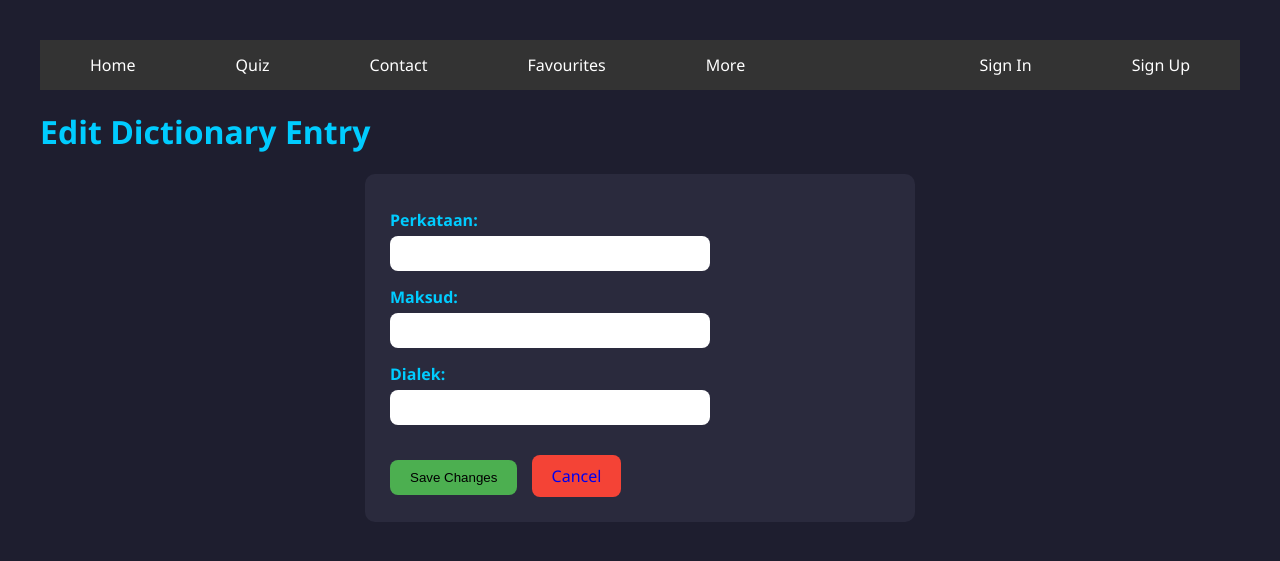
After one commit to KeemHEHE/SarawakDictionary-3-02, a Flask app: template templates/edit.html in a window 1280 px wide. The commit adds this page. Shown: the top 561 px of the page. Run offline with Flask 3, Linux system fonts and the light colour scheme; the template is opened without the code that fills it, so the values that code supplies are empty.

Commit message:
added edit button for edit dictionary entires

```diff
--- a/app.py
+++ b/app.py
@@ -1,10 +1,6 @@
 import sqlite3
-<<<<<<< HEAD
-from flask import Flask, request, redirect, url_for, render_template, flash, session
-=======
 import click
-from flask import Flask, request, redirect, url_for, render_template, g, current_app, flash
->>>>>>> 61ba5eb48ffc98b08a3b518e4b8c3dce3d56cbbc
+from flask import Flask, request, redirect, url_for, render_template, flash, session, g, current_app
 
 app = Flask(__name__)
 app.secret_key = "sarawakdictionary"
@@ -14,8 +10,11 @@ app.secret_key = "sarawakdictionary"
 
 @app.route('/', methods=['GET'])
 def index():
+    # Only show dictionary content if logged in
+    if not session.get('logged_in'):
+        return redirect(url_for('login'))
+
     query = request.args.get('query', '')
-    row = []
     conn = sqlite3.connect('sarawak_dictionary.db')
     cursor = conn.cursor()
     if query:
@@ -24,11 +23,7 @@ def index():
         cursor.execute("SELECT id, word, definition, dialect FROM words")
     rows = cursor.fetchall()
     conn.close()
-<<<<<<< HEAD
-    return render_template("home.html", results=results)
-=======
     return render_template("home.html", rows=rows)
->>>>>>> 61ba5eb48ffc98b08a3b518e4b8c3dce3d56cbbc
 
 @app.route('/add', methods=['POST'])
 def add():
@@ -58,25 +53,53 @@ def delete():
     conn.close()
     return redirect(url_for('index'))
 
+@app.route('/edit/<int:word_id>', methods=['GET'])
+def edit(word_id):
+    conn = sqlite3.connect('sarawak_dictionary.db')
+    cursor = conn.cursor()
+    cursor.execute("SELECT id, word, definition, dialect FROM words WHERE id = ?", (word_id,))
+    word = cursor.fetchone()
+    conn.close()
+
+    if not word:
+        flash('Entry not found')
+        return redirect(url_for('index'))
+
+    return render_template('edit.html', word=word)
+
+@app.route('/update', methods=['POST'])
+def update():
+    word_id = request.form['id']
+    word = request.form['word']
+    definition = request.form['definition']
+    dialect = request.form['dialect']
+
+    conn = sqlite3.connect('sarawak_dictionary.db')
+    cursor = conn.cursor()
+    cursor.execute("UPDATE words SET word = ?, definition = ?, dialect = ? WHERE id = ?",
+                  (word, definition, dialect, word_id))
+    conn.commit()
+    conn.close()
+
+    flash('Entry updated successfully')
+    return redirect(url_for('index'))
+
+# Database utility functions
 def get_db():
     if 'db' not in g:
-        g.db = sqlite3.connect('sarawak_dictionary.db')  # change name if needed
+        g.db = sqlite3.connect('sarawak_dictionary.db')
     return g.db
 
 def close_db(e=None):
+    """Close the database at the end of the request."""
     db = g.pop('db', None)
     if db is not None:
         db.close()
 
 def init_db():
     db = get_db()
-    with current_app.open_resource('schema.sql') as f:  # Make sure schema.sql exists
+    with current_app.open_resource('schema.sql') as f:
         db.executescript(f.read().decode('utf8'))
-
-def close_db(e=None):
-    """Close the database again at the end of the request."""
-    if hasattr(g, 'sqlite_db'):
-        g.sqlite_db.close()
 
 @click.command('init-db')
 def init_db_command():
@@ -88,10 +111,7 @@ def init_app(app):
     app.teardown_appcontext(close_db)
     app.cli.add_command(init_db_command)
 
-@app.route('/')
-def home():
-    return redirect(url_for('login'))
-
+# Authentication routes
 @app.route('/signup', methods=['GET', 'POST'])
 def signup():
     if request.method == 'POST':
@@ -148,7 +168,7 @@ def logout():
     session.pop('logged_in', None)
     session.pop('username', None)
     flash('You have been logged out')
-    return redirect(url_for('index'))
+    return redirect(url_for('login'))
 
 if __name__ == '__main__':
     app.run(debug=True)
--- /dev/null
+++ b/templates/edit.html
@@ -0,0 +1,141 @@
+<!DOCTYPE html>
+<html>
+<head>
+    <title>Edit Dictionary Entry - Sarawak Dictionary</title>
+    <style>
+        body {
+            font-family: 'Segoe UI', Tahoma, Geneva, Verdana, sans-serif;
+            background-color: #1e1e2f;
+            color: #f0f0f0;
+            padding: 40px;
+            margin: 0;
+        }
+        h1 {
+            color: #00ccff;
+            margin-top: 20px;
+        }
+        input[type=text] {
+            padding: 10px;
+            width: 300px;
+            border-radius: 8px;
+            border: none;
+            margin-bottom: 15px;
+            display: block;
+        }
+        label {
+            display: block;
+            margin-top: 10px;
+            margin-bottom: 5px;
+            font-weight: bold;
+            color: #00ccff;
+        }
+        button {
+            padding: 10px 20px;
+            background-color: #4CAF50;
+            color: #000;
+            border: none;
+            border-radius: 8px;
+            cursor: pointer;
+            margin-right: 10px;
+            margin-top: 20px;
+        }
+        button:hover {
+            background-color: #3e8e41;
+        }
+        .cancel-btn {
+            background-color: #f44336;
+        }
+        .cancel-btn:hover {
+            background-color: #d32f2f;
+        }
+        .edit-form {
+            background-color: #2a2a3d;
+            padding: 25px;
+            border-radius: 10px;
+            max-width: 500px;
+            margin: 0 auto;
+        }
+        .form-group {
+            margin-bottom: 15px;
+        }
+
+        /* Navigation Bar Styles */
+        ul.nav {
+            list-style-type: none;
+            margin: 0;
+            padding: 0;
+            overflow: hidden;
+            background-color: #333;
+        }
+
+        ul.nav li {
+            float: left;
+        }
+
+        ul.nav li.right {
+            float: right;
+        }
+
+        ul.nav li a {
+            display: block;
+            color: white;
+            text-align: center;
+            padding: 14px 50px;
+            text-decoration: none;
+        }
+
+        ul.nav li a:hover {
+            background-color: #111;
+        }
+    </style>
+</head>
+<body>
+    <!-- Navigation Bar -->
+    <ul class="nav">
+        <li><a href="/">Home</a></li>
+        <li><a href="#quiz">Quiz</a></li>
+        <li><a href="#contact">Contact</a></li>
+        <li><a href="#favourites">Favourites</a></li>
+        <li><a href="#more">More</a></li>
+
+        {% if session.get('logged_in') %}
+        <li class="right">
+            <a href="/logout">Logout ({{ session.get('username') }})</a>
+        </li>
+        {% else %}
+        <li class="right">
+            <a href="/signup">Sign Up</a>
+        </li>
+        <li class="right">
+            <a href="/login">Sign In</a>
+        </li>
+        {% endif %}
+    </ul>
+
+    <h1>Edit Dictionary Entry</h1>
+
+    <div class="edit-form">
+        <form method="POST" action="/update">
+            <input type="hidden" name="id" value="{{ word[0] }}">
+
+            <div class="form-group">
+                <label for="word">Perkataan:</label>
+                <input type="text" id="word" name="word" value="{{ word[1] }}" required>
+            </div>
+
+            <div class="form-group">
+                <label for="definition">Maksud:</label>
+                <input type="text" id="definition" name="definition" value="{{ word[2] }}" required>
+            </div>
+
+            <div class="form-group">
+                <label for="dialect">Dialek:</label>
+                <input type="text" id="dialect" name="dialect" value="{{ word[3] }}" required>
+            </div>
+
+            <button type="submit">Save Changes</button>
+            <a href="/" class="cancel-btn" style="display: inline-block; text-decoration: none; padding: 10px 20px; border-radius: 8px;">Cancel</a>
+        </form>
+    </div>
+</body>
+</html>
```
Also changed, not shown: templates/home.html (+29 -33 lines), sarawak_dictionary.db.
